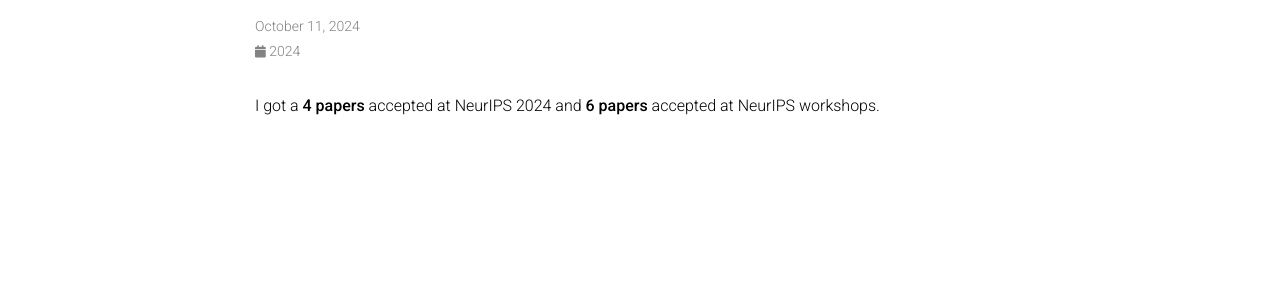
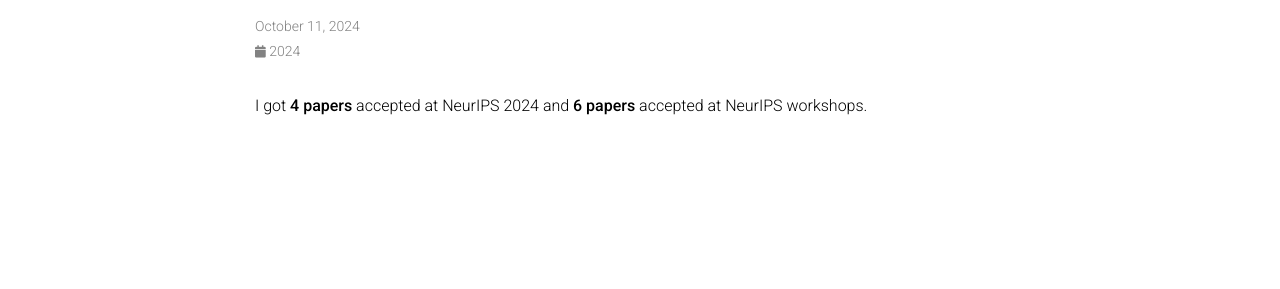
Before and after one commit to minsuukim/minsuukim.github.io, a Jekyll site: the page built from _news/announcement_nips_2024.md, in a window 1280 px wide. Shown: the part 144-433 px from the top of the page. Built offline with Jekyll 4.4.1, drawn with Linux system fonts in a browser that asks for light colours; comment, search, counter and statistics services are not loaded; a style sheet for code colours, icons or effects is not loaded.

```diff
--- a/_news/announcement_nips_2024.md
+++ b/_news/announcement_nips_2024.md
@@ -4,4 +4,4 @@ title: NIPS
 date: 2024-10-11 00:11:00-0400
 inline: true
 ---
-I got a **4 papers** accepted at NeurIPS 2024 and **6 papers** accepted at NeurIPS workshops.
+I got **4 papers** accepted at NeurIPS 2024 and **6 papers** accepted at NeurIPS workshops.
```
